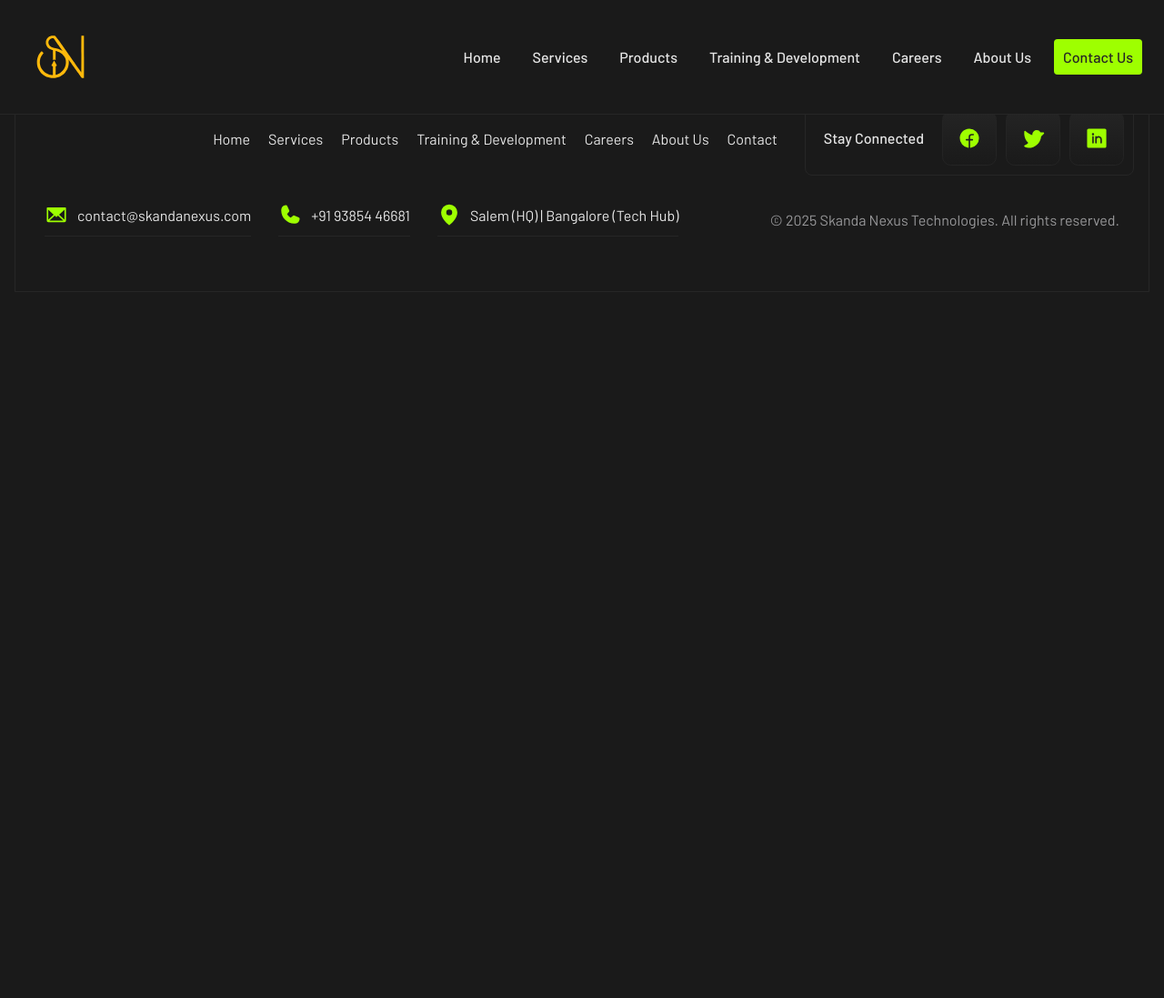
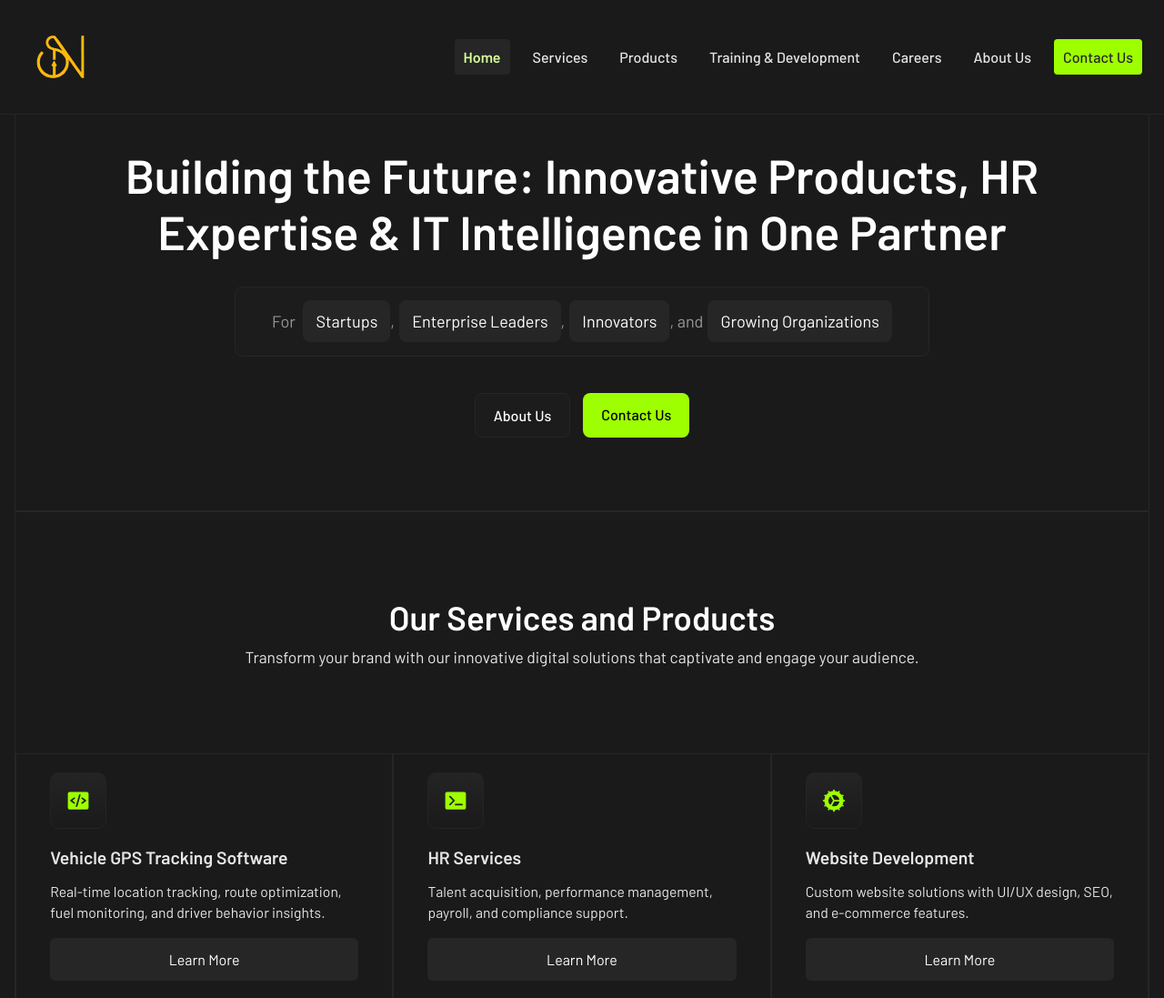
Before and after one commit to ManiRaja-DEV/skanda-nexus-technology, a React (Vite) app: page / in a window 1280 px wide. Shown: the top 1097 px of the page at 91% size. Before the commit the page ends 800 px from the top, so only its background shows below. Built offline with nearby package versions, Linux system fonts and the light colour scheme.

Commit message:
final deploy 2

```diff
--- a/src/components/CtaSection/CtaSection.tsx
+++ b/src/components/CtaSection/CtaSection.tsx
@@ -6,7 +6,11 @@ function CtaSection() {
   return (
     <>
       <div className="cta-section__hero">
-        <div className="cta-section__logo"><div className="logo"><img src={logo} alt="Logo" width={70} height={70} /></div></div>
+        <div className="cta-section__logo">
+          <div className="logo">
+            <img src={logo} alt="Logo" width={70} height={70} />
+          </div>
+        </div>
         <div className="cta-section__content">
           <h3 className="cta-section__heading">
             Today, Skanda Nexus Continues to Thrive as a Leading Digital Product
@@ -28,7 +32,7 @@ function CtaSection() {
             Shape the Future of Digital Innovation.
           </p>
         </div>
-        <a href="/#mobileapp/contact-us#contact-form" className="cta-section__main-btn">
+        <a href="/contact-us#contact-form" className="cta-section__main-btn">
           Start Project
         </a>
       </div>
--- a/src/components/Layout/Header.tsx
+++ b/src/components/Layout/Header.tsx
@@ -33,7 +33,7 @@ function Header() {
                 </li>
               ))}
               <hr className="separator nav__separator"/>
-              <Link to="/skanda-nexus-technology/contact-us" className="cta nav__cta">
+              <Link to="/contact-us" className="cta nav__cta">
                 Contact Us
               </Link>
             </ul>
--- a/src/components/PageHero/PageHero.tsx
+++ b/src/components/PageHero/PageHero.tsx
@@ -12,7 +12,18 @@ function PageHero({ heading, description, isSubHero, page }: IPageHero) {
     <section className="page-hero">
       <h1 className="page-hero__heading">{heading}</h1>
       <p className="page-hero__description">{description}</p>
-      {isSubHero && <a href={page && page !== "home" ? "/skanda-nexus-technology/contact-us#contact-form" : "#contact-form"} className="page-hero__button">Start Project</a>}
+      {isSubHero && (
+        <a
+          href={
+            page && page !== "home"
+              ? "/contact-us#contact-form"
+              : "#contact-form"
+          }
+          className="page-hero__button"
+        >
+          Start Project
+        </a>
+      )}
     </section>
   );
 }
--- a/src/pages/Home/Home.tsx
+++ b/src/pages/Home/Home.tsx
@@ -46,13 +46,13 @@ function Home() {
         </p>
         <div className="home__cta">
           <Link
-            to="/skanda-nexus-technology/about-us"
+            to="/about-us"
             className="home__cta-btn home__cta-btn--about"
           >
             About Us
           </Link>
           <Link
-            to="/skanda-nexus-technology/contact-us"
+            to="/contact-us"
             className="home__cta-btn"
           >
             Contact Us
@@ -74,7 +74,7 @@ function Home() {
             and driver behavior insights.
           </p>
           <Link
-            to="/skanda-nexus-technology/products"
+            to="/products"
             className="careers__apply-btn"
           >
             Learn More
@@ -90,7 +90,7 @@ function Home() {
             support.
           </p>
           <Link
-            to="/skanda-nexus-technology/services"
+            to="/services"
             className="careers__apply-btn"
           >
             Learn More
@@ -106,7 +106,7 @@ function Home() {
             features.
           </p>
           <Link
-            to="/skanda-nexus-technology/services#webdevelopment"
+            to="/services#webdevelopment"
             className="careers__apply-btn"
           >
             Learn More
@@ -122,7 +122,7 @@ function Home() {
             experience.
           </p>
           <Link
-            to="/skanda-nexus-technology/services#mobileapp"
+            to="/services#mobileapp"
             className="careers__apply-btn"
           >
             Learn More
@@ -138,7 +138,7 @@ function Home() {
             and psychological training.
           </p>
           <Link
-            to="/skanda-nexus-technology/training-development"
+            to="/training-development"
             className="careers__apply-btn"
           >
             Learn More
--- a/src/routes/AppRoutes.tsx
+++ b/src/routes/AppRoutes.tsx
@@ -11,15 +11,15 @@ function AppRoutes() {
   return (
     <Layout>
       <Switch>
-        <Route path="/skanda-nexus-technology" component={Home} />
-        <Route path="/skanda-nexus-technology/services" component={Services} />
-        <Route path="/skanda-nexus-technology/careers" component={Careers} />
+        <Route path="/" component={Home} />
+        <Route path="/services" component={Services} />
+        <Route path="/careers" component={Careers} />
         <Route
-          path="/skanda-nexus-technology/training-development"
+          path="/training-development"
           component={TrainingDevelopment}
         />
-        <Route path="/skanda-nexus-technology/about-us" component={About} />
-        <Route path="/skanda-nexus-technology/contact-us" component={Contact} />
+        <Route path="/about-us" component={About} />
+        <Route path="/contact-us" component={Contact} />
       </Switch>
     </Layout>
   );
--- a/src/utils/constants.ts
+++ b/src/utils/constants.ts
@@ -1,10 +1,10 @@
 export const NAV_LINKS = [
-  { name: "Home", path: "/skanda-nexus-technology" },
-  { name: "Services", path: "/skanda-nexus-technology/services" },
-  { name: "Products", path: "/skanda-nexus-technology/products" },
-  { name: "Training & Development", path: "/skanda-nexus-technology/training-development" },
-  { name: "Careers", path: "/skanda-nexus-technology/careers" },
-  { name: "About Us", path: "/skanda-nexus-technology/about-us" },
+  { name: "Home", path: "/" },
+  { name: "Services", path: "/services" },
+  { name: "Products", path: "/products" },
+  { name: "Training & Development", path: "/training-development" },
+  { name: "Careers", path: "/careers" },
+  { name: "About Us", path: "/about-us" },
 ];
 
 export const SERVICES = [
@@ -13,7 +13,7 @@ export const SERVICES = [
   "Website Development",
   "Mobile App Development",
   "Training and Development",
-  "Others"
+  "Others",
 ];
 
 export const OPENINGS = [
```
